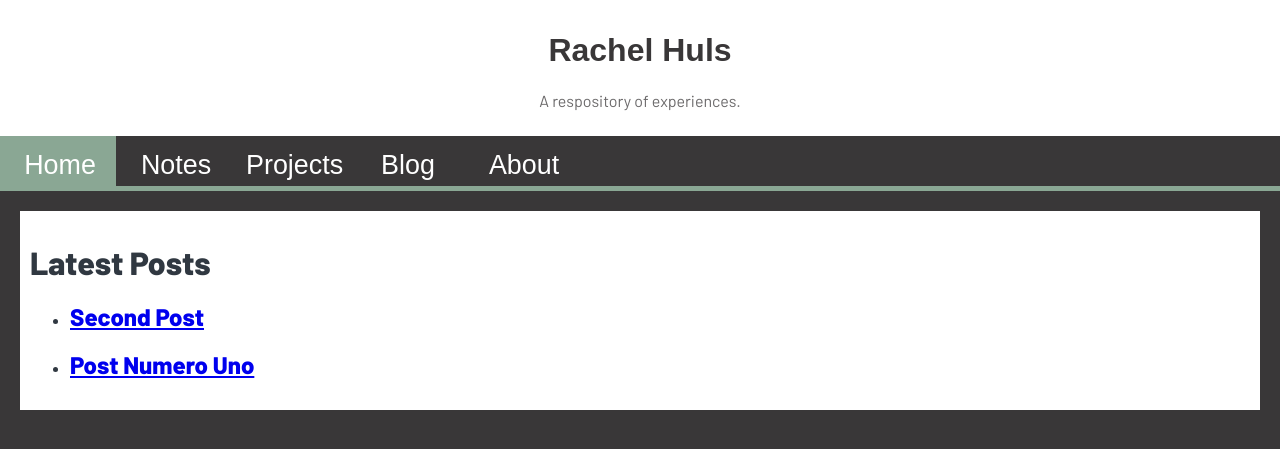
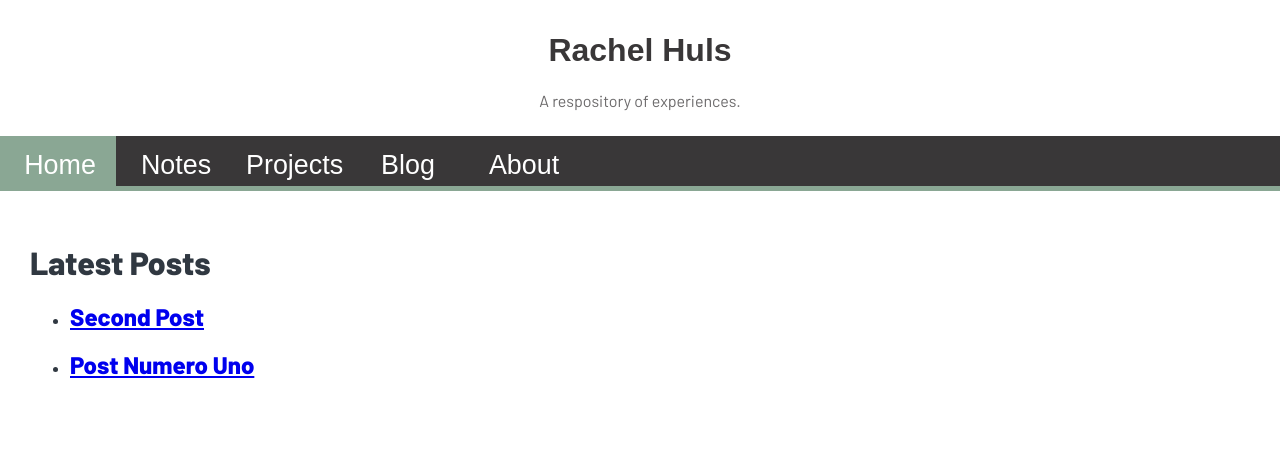
Before and after one commit to rachelhuls/rachelhuls.github.io, a Jekyll site: the page built from index.html, in a window 1280 px wide and 900 px high. Shown: the top 449 px of the window. Built offline with Jekyll 4.4.1, drawn with Linux system fonts in a browser that asks for light colours; some web fonts are replaced.

Commit message:
Update main.scss

```diff
--- a/_sass/main.scss
+++ b/_sass/main.scss
@@ -25,7 +25,7 @@ white: EEEEEE
 body {
   margin: 0;
   font-family: Arial;
-  background: #393738;
+  background: white;
   color: #303841;
   font-weight: 400;
   line-height:1.2;
```
